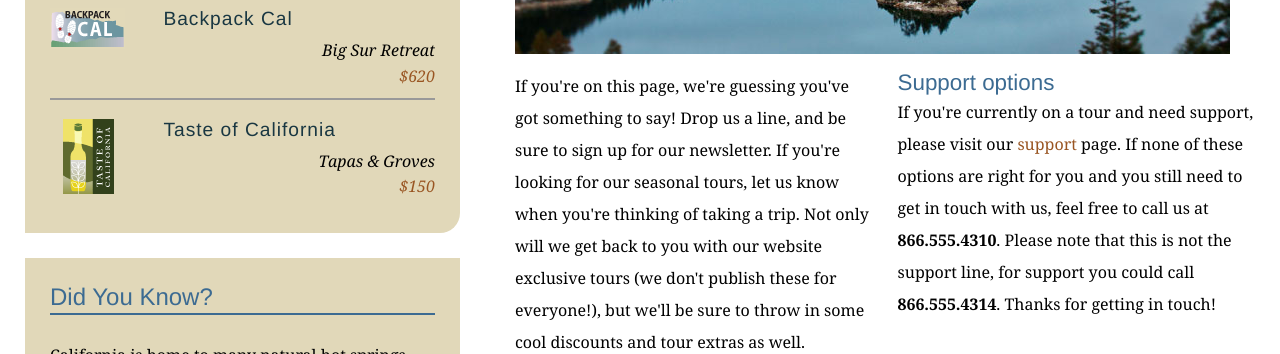
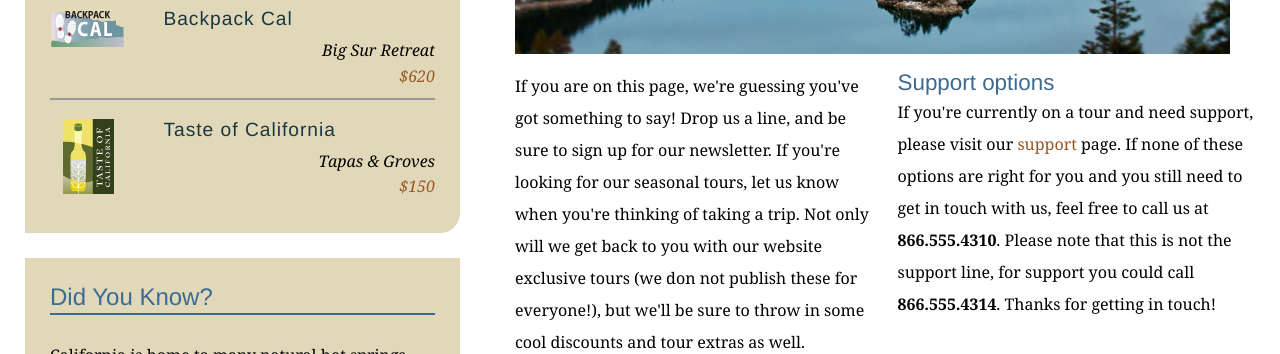
Before and after one commit to Mary-Jane/test_repo1, a plain HTML site: page contact.html in a window 1280 px wide. Shown: the part 598-952 px from the top of the page. Drawn offline with Linux system fonts and the light colour scheme.

Commit message:
Remove some contractions in contact page

```diff
--- a/contact.html
+++ b/contact.html
@@ -68,7 +68,7 @@
           <h1>Get in touch</h1>
           <img src="assets/images/emerald_bay.jpg" alt="Beautiful Lake Tahoe" class="articleImage" />
           <div class="multiCol">
-            <p>If you're on this page, we're guessing you've got something to say! Drop us a line, and be sure to sign up for our newsletter. If you're looking for our seasonal tours,  let us know when you're thinking of taking a trip. Not only will we get back to you with our website exclusive tours (we don't publish these for everyone!), but we'll be sure to throw in some cool discounts and tour extras as well.</p>
+            <p>If you are on this page, we're guessing you've got something to say! Drop us a line, and be sure to sign up for our newsletter. If you're looking for our seasonal tours,  let us know when you're thinking of taking a trip. Not only will we get back to you with our website exclusive tours (we don not publish these for everyone!), but we'll be sure to throw in some cool discounts and tour extras as well.</p>
 
             <h2>Support options</h2>
             <p>If you're currently on a tour and need support, please visit our <a href="support.html">support</a> page. If none of these options are right for you and you still need to get in touch with us, feel free to call us at<span class="phone"> <strong>866.555.4310</strong>. Please note that this is not the support line, for support you could call </span><strong>866.555.4314</strong>. Thanks for getting in touch!</p>
```
